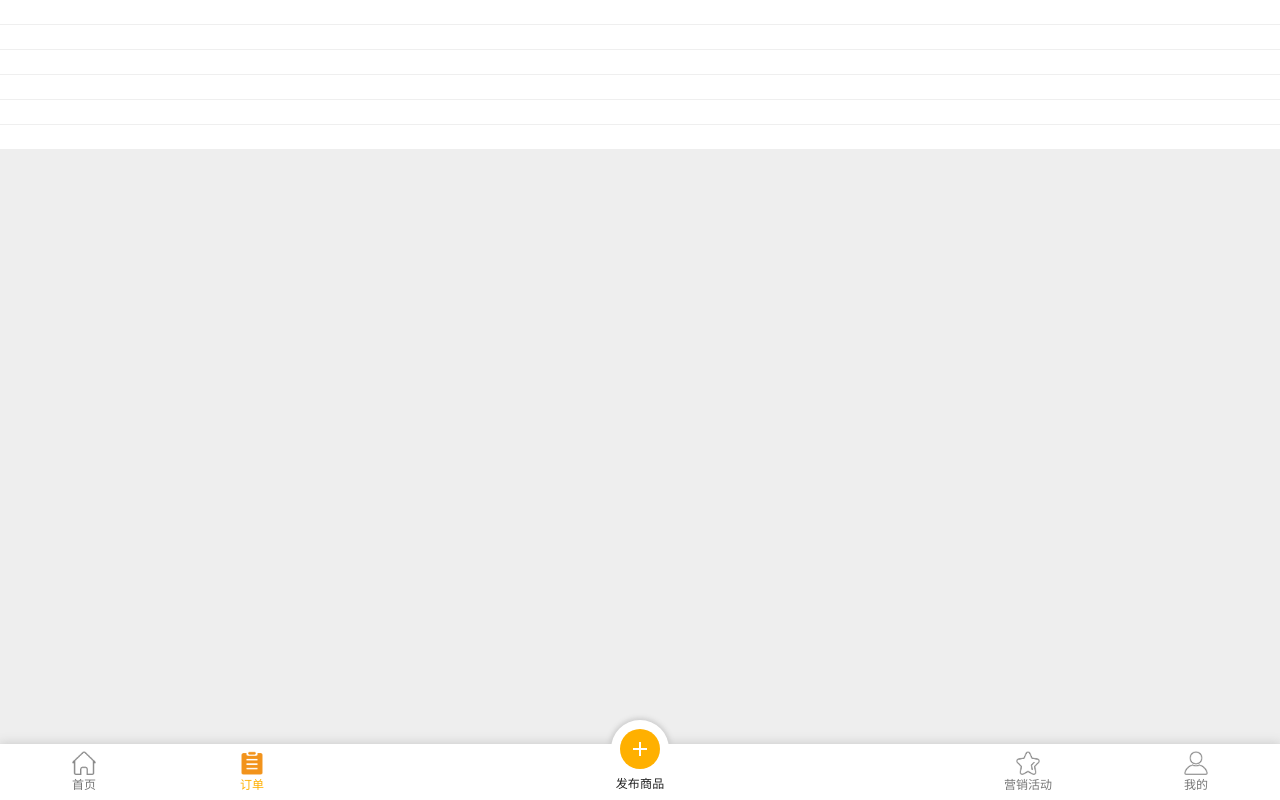
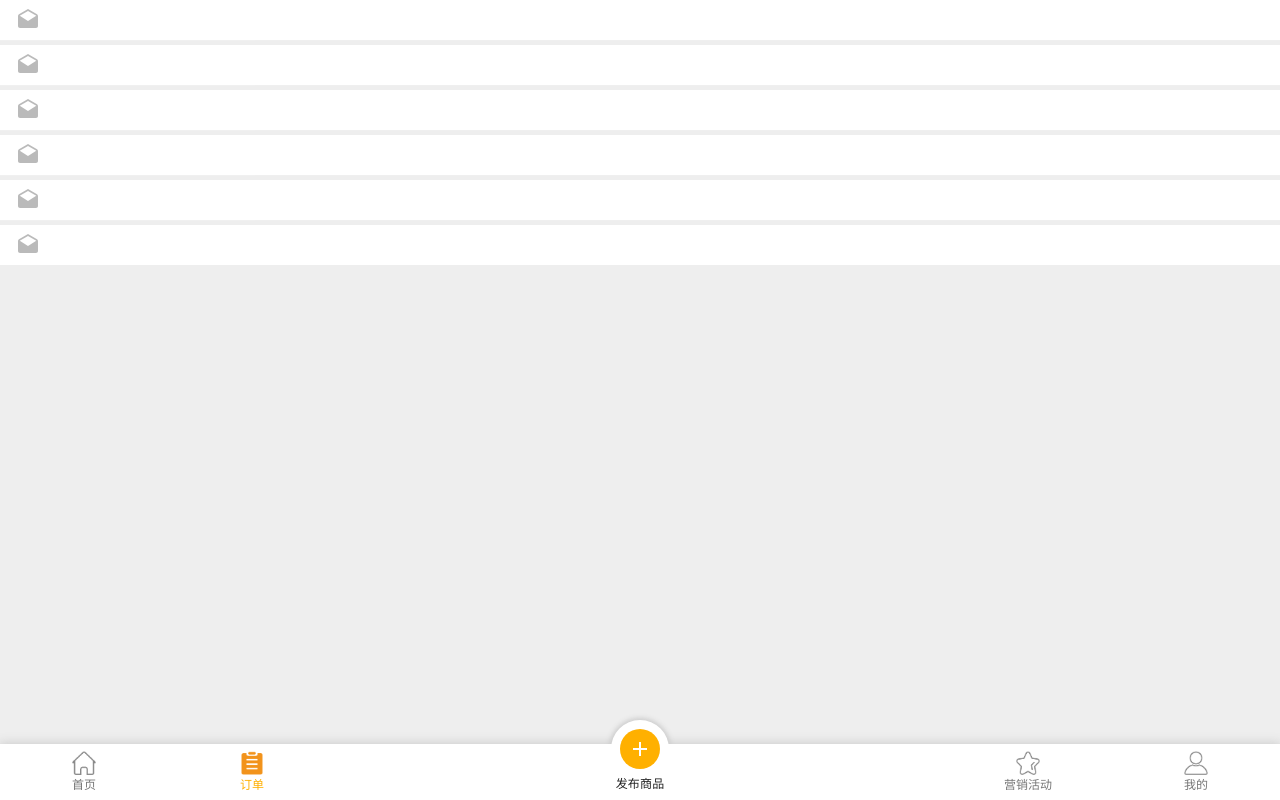
Before and after one commit to leshphonc/merchant-center, a React (Create React App) app: page /order in a window 1280 px wide. Built offline with nearby package versions, Linux system fonts and the light colour scheme.

Commit message:
营销活动

```diff
--- a/src/components/List/index.tsx
+++ b/src/components/List/index.tsx
@@ -2,6 +2,7 @@ import React from 'react'
 import { createStyles, Theme, makeStyles } from '@material-ui/core/styles'
 import List from '@material-ui/core/List'
 import ListItem from '@material-ui/core/ListItem'
+import ListItemIcon from '@material-ui/core/ListItemIcon'
 import ListItemText from '@material-ui/core/ListItemText'
 import ListItemSecondaryAction from '@material-ui/core/ListItemSecondaryAction'
 import IconButton from '@material-ui/core/IconButton'
@@ -9,11 +10,13 @@ import ChevronRightIcon from '@material-ui/icons/ChevronRight'
 import Collapse from '@material-ui/core/Collapse'
 import ExpandLess from '@material-ui/icons/ExpandLess'
 import ExpandMore from '@material-ui/icons/ExpandMore'
+import DraftsIcon from '@material-ui/icons/Drafts'
 
 const useStyles = makeStyles((theme: Theme) => createStyles({
   root: {
     width: '100%',
     backgroundColor: theme.palette.background.paper,
+    marginBottom: 4,
   },
 }))
 export default (props: any) => {
@@ -63,14 +66,13 @@ export default (props: any) => {
       )
     }
     return (
-      <ListItem
-        button
-        divider={index !== props.list.length - 1}
-        disabled={item.status !== '1'}
-        key={item.name}
-      >
+      <List className={classes.root} disablePadding key={item.name}>
+        <ListItem button divider={index !== props.list.length - 1} disabled={item.status !== '1'}>
+          <ListItemIcon>
+            <DraftsIcon />
+          </ListItemIcon>
           <ListItemText primary={item.name} />
-        {item.status == '2' ? (
+          {item.status === '1' ? (
             <ListItemSecondaryAction>
               <IconButton disabled={item.status !== '1'}>
                 <ChevronRightIcon />
@@ -78,11 +80,8 @@ export default (props: any) => {
             </ListItemSecondaryAction>
           ) : null}
         </ListItem>
+      </List>
     )
   })
-  return (
-    <List className={classes.root} disablePadding>
-      {mapList()}
-    </List>
-  )
+  return <React.Fragment>{mapList()}</React.Fragment>
 }
--- a/src/pages/Marketing/index.tsx
+++ b/src/pages/Marketing/index.tsx
@@ -1,8 +1,11 @@
 import React from 'react'
+import Fade from '@material-ui/core/Fade'
 import List from '@/components/List'
+import CircularProgress from '@material-ui/core/CircularProgress'
 
 class Marketing extends React.Component {
   state = {
+    loading: false,
     list: [],
   }
 
@@ -17,20 +20,35 @@ class Marketing extends React.Component {
       .then(response => response.json())
       .then((data) => {
         if (!data.errorCode) {
-          const arr: any = []
-          Object.keys(data.result).forEach(item => arr.push(data.result[item]))
-          this.setState({
-            list: arr,
-          })
+          const arr: object[] = []
+          Object.keys(data.result[32].menu_list[16].menu_list).forEach(item => arr.push(data.result[32].menu_list[16].menu_list[item]))
+          setTimeout(() => {
+            this.setState({
+              list: arr,
+              loading: true,
+            })
+          }, 200)
         }
       })
   }
 
   render() {
-    const { list } = this.state
+    const { list, loading } = this.state
     return (
       <div className="bottom60">
-        <List list={list} />
+        <Fade in={loading}>
+          <List list={list} />
+        </Fade>
+        <Fade in={!loading} unmountOnExit>
+          <CircularProgress
+            style={{
+              position: 'relative',
+              top: 100,
+              left: '50%',
+              marginLeft: '-20px',
+            }}
+          />
+        </Fade>
       </div>
     )
   }
--- a/src/pages/Mine/index.tsx
+++ b/src/pages/Mine/index.tsx
@@ -24,7 +24,7 @@ export default () => {
         <GridCard data={BusinessGrid} style={{ padding: '0 0 30px 0' }} />
       </Paper>
       <Paper className={classes.paper}>
-        <GridCard data={BillGrid} style={{ padding: '30px 0' }} />
+        <GridCard data={BillGrid} style={{ padding: '0 0 30px 0' }} />
       </Paper>
     </div>
   )
--- a/src/pages/login/index.tsx
+++ b/src/pages/login/index.tsx
@@ -66,8 +66,16 @@ export default function SignIn(props: any) {
       .then((data) => {
         if (!data.errorCode) {
           localStorage.setItem('ticket', data.result.ticket)
-          console.log(props)
-          props.history.push('/')
+          fetch('/index.php?g=WapMerchant&c=index&a=login', {
+            method: 'POST',
+            body,
+          })
+            .then(response => response.json())
+            .then((data2) => {
+              if (!data2.errorCode) {
+                props.history.push('/')
+              }
+            })
         }
       })
   }
```
Lines whose indentation alone changed are shown as unchanged.
